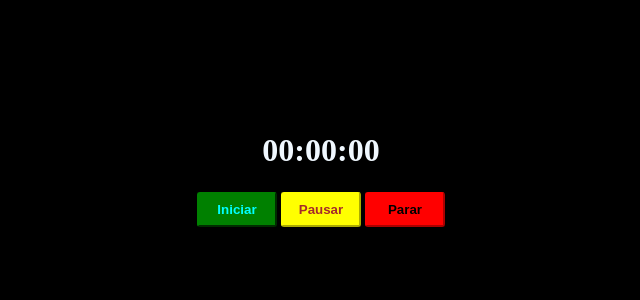
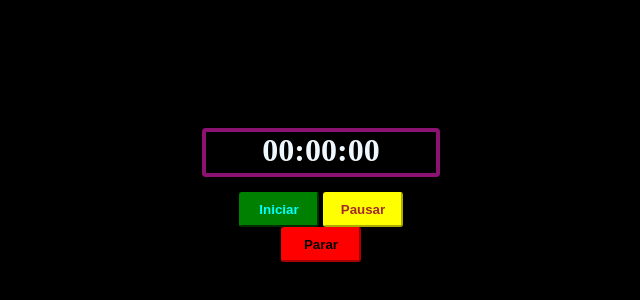
Before and after one commit to TArauujo/Cronometro, a plain HTML site: page index.html in a window 1280 px wide. Shown: the part 248-548 px from the top of the page, without its empty margins (319-959 px from the left). Drawn offline with Linux system fonts and the light colour scheme.

Commit message:
borda_do_time

```diff
--- a/css/styles.css
+++ b/css/styles.css
@@ -9,18 +9,23 @@ body{
     justify-content: center;
     margin: 0;
     background-color: black;
+
 }
 
 h1{
     color:aliceblue;
     height: 60px;
+
 }
 
 div{
     text-align: center;
-    width: 30%;
+    width: 18%;
     height: 41px;;
     margin: auto;
+    border: 4px solid #8b1271;
+    border-radius: 3.8px;
+
 }
 
 button{
```
